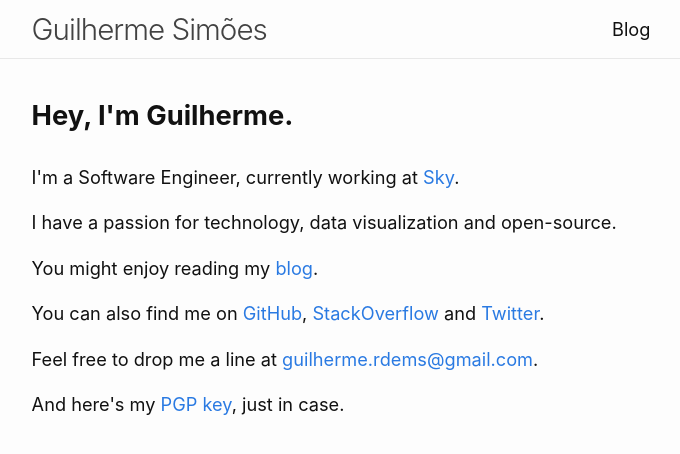
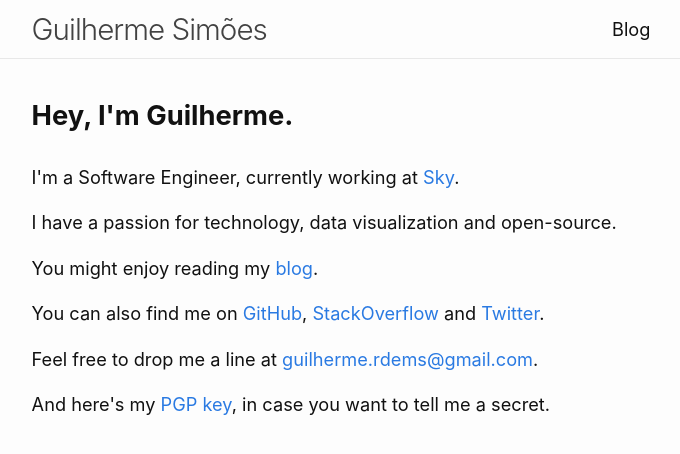
Before and after one commit to guilhermesimoes/guilhermesimoes.github.io, a Jekyll site: the page built from _pages/home.html, in a window 1280 px wide. Shown: the top 454 px of the page, without its empty margins (299-979 px from the left). Built offline with Jekyll 4.4.1, drawn with Linux system fonts in a browser that asks for light colours.

Commit message:
Improve home page copy

```diff
--- a/_pages/home.html
+++ b/_pages/home.html
@@ -19,5 +19,5 @@ permalink: /
 
   <p>Feel free to drop me a line at <a href="mailto:guilherme.rdems@gmail.com" itemprop="email">guilherme.rdems@gmail.com</a>.</p>
 
-  <p>And here's my <a href="/assets/guilhermesimoes.pub">PGP key</a>, just in case.</p>
+  <p>And here's my <a href="/assets/guilhermesimoes.pub">PGP key</a>, in case you want to tell me a secret.</p>
 </article>
```
